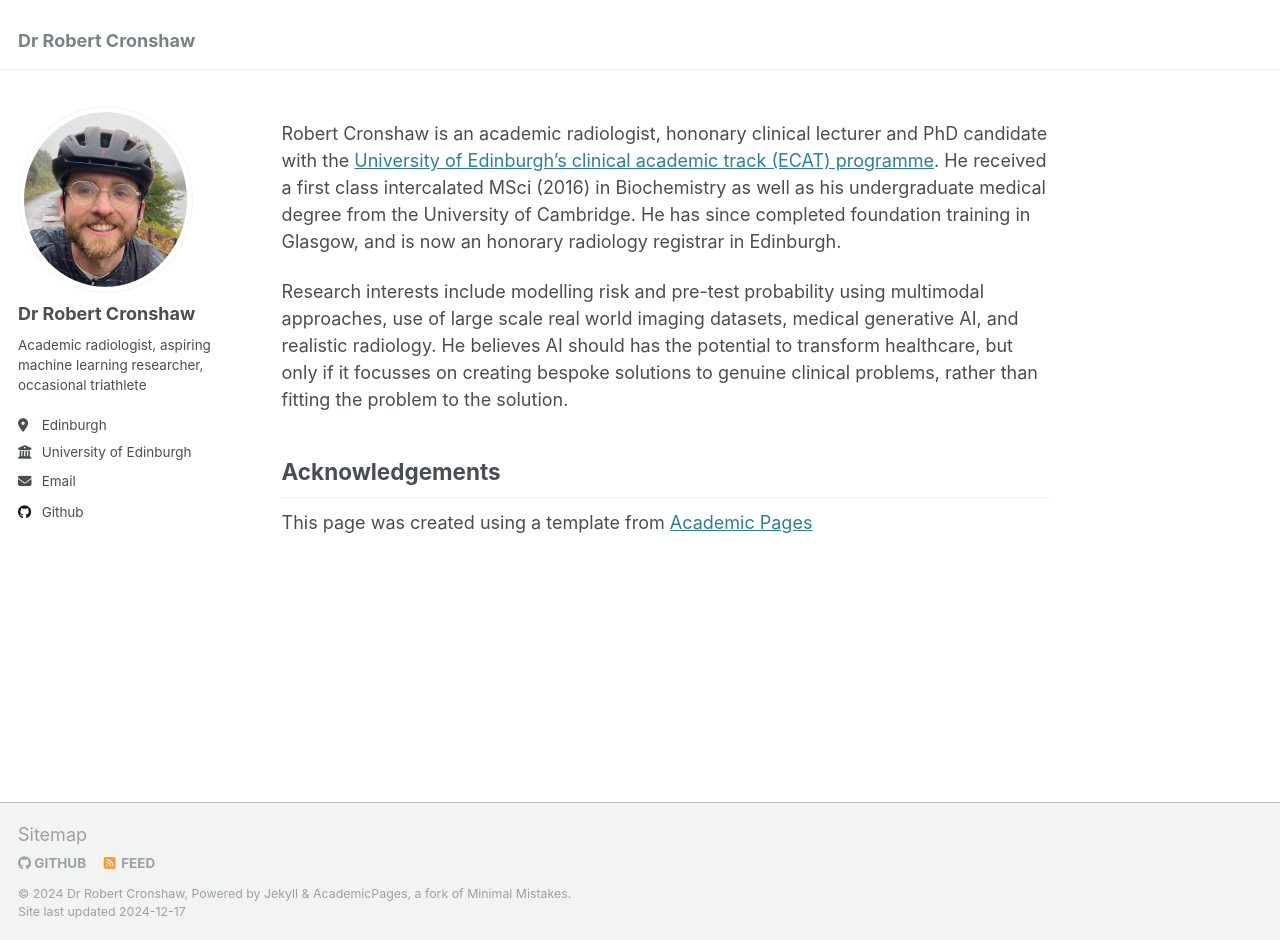
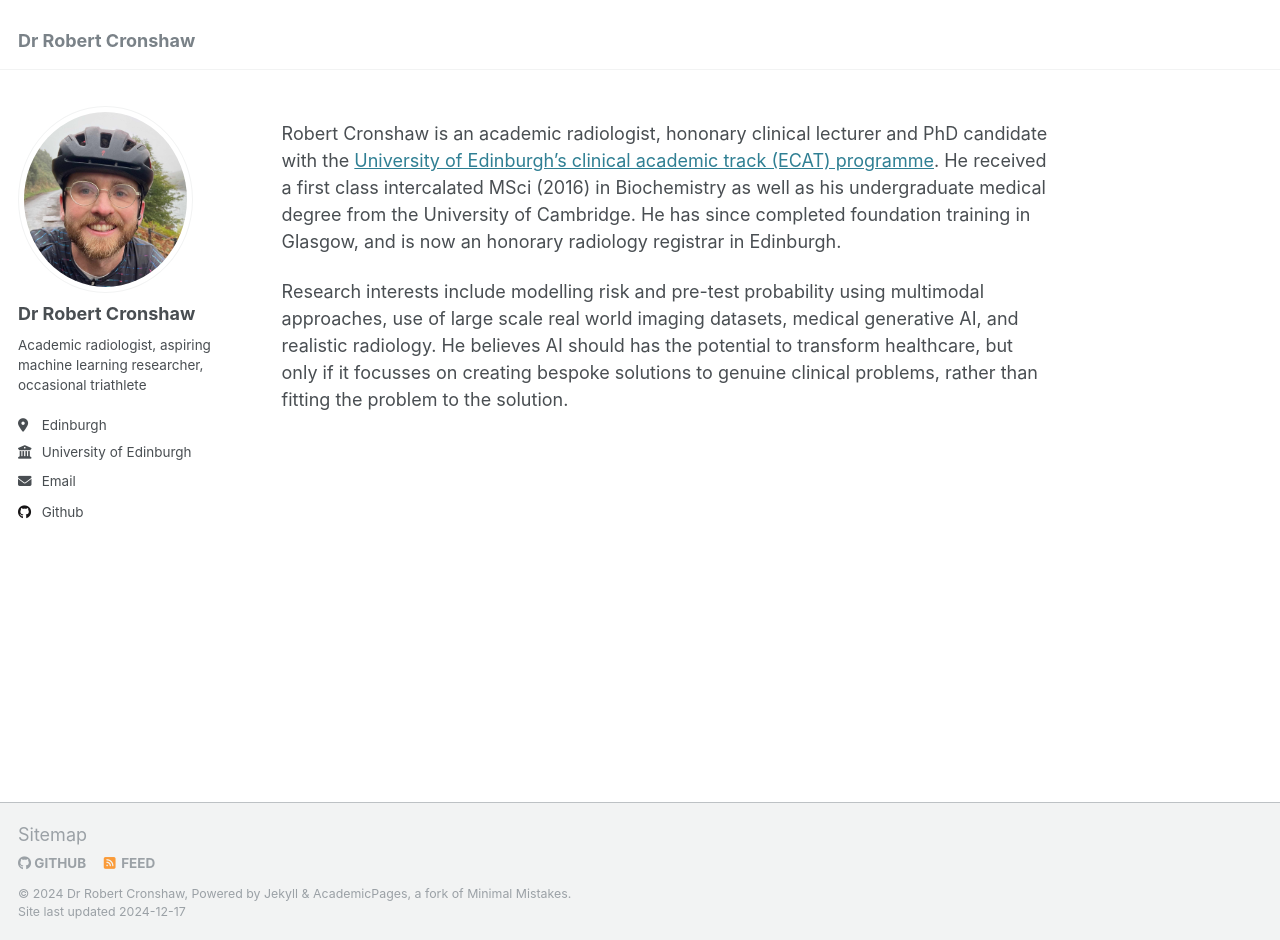
Before and after one commit to rcronshaw1/rcronshaw1.github.io, a Jekyll site: the page built from _pages/about.md, in a window 1280 px wide and 940 px high. Built offline with Jekyll 4.4.1, drawn with Linux system fonts in a browser that asks for light colours.

Commit message:
Update about.md

```diff
--- a/_pages/about.md
+++ b/_pages/about.md
@@ -11,7 +11,3 @@ redirect_from:
 Robert Cronshaw is an academic radiologist, hononary clinical lecturer and PhD candidate with the [University of Edinburgh's clinical academic track (ECAT) programme](https://medicine-vet-medicine.ed.ac.uk/our-research/cmvm-research-support/translation-commercialisation/edinburgh-clinical-academic-track/ecat-i). He received a first class intercalated MSci (2016) in Biochemistry as well as his undergraduate medical degree from the University of Cambridge. He has since completed foundation training in Glasgow, and is now an honorary radiology registrar in Edinburgh.
 
 Research interests include modelling risk and pre-test probability using multimodal approaches, use of large scale real world imaging datasets, medical generative AI, and realistic radiology. He believes AI should has the potential to transform healthcare, but only if it focusses on creating bespoke solutions to genuine clinical problems, rather than fitting the problem to the solution.
-
-Acknowledgements
-------
-This page was created using a template from [Academic Pages](https://academicpages.github.io/)
```
